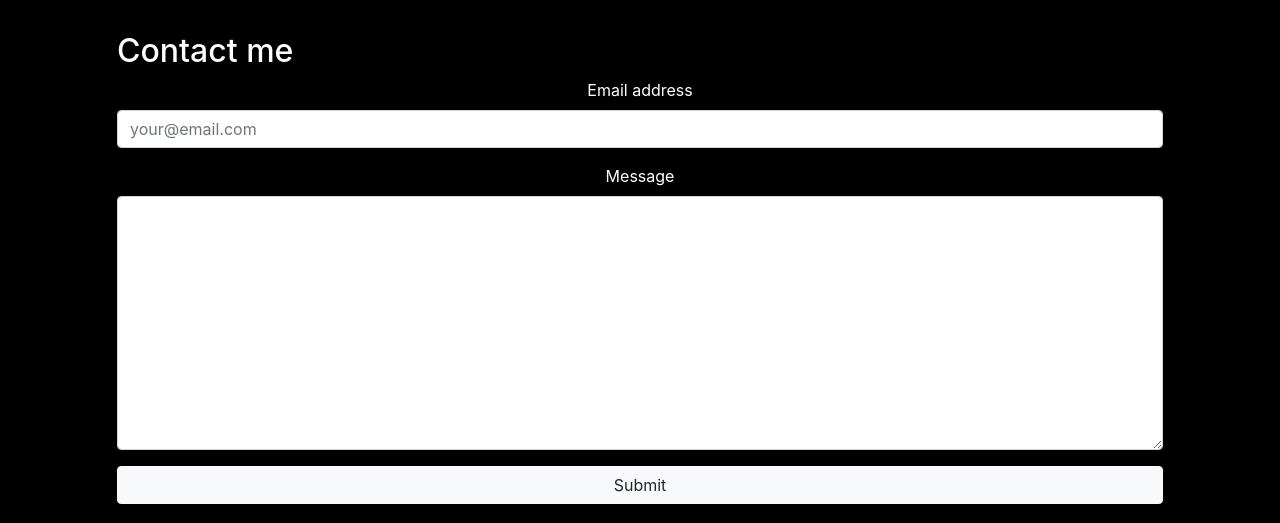
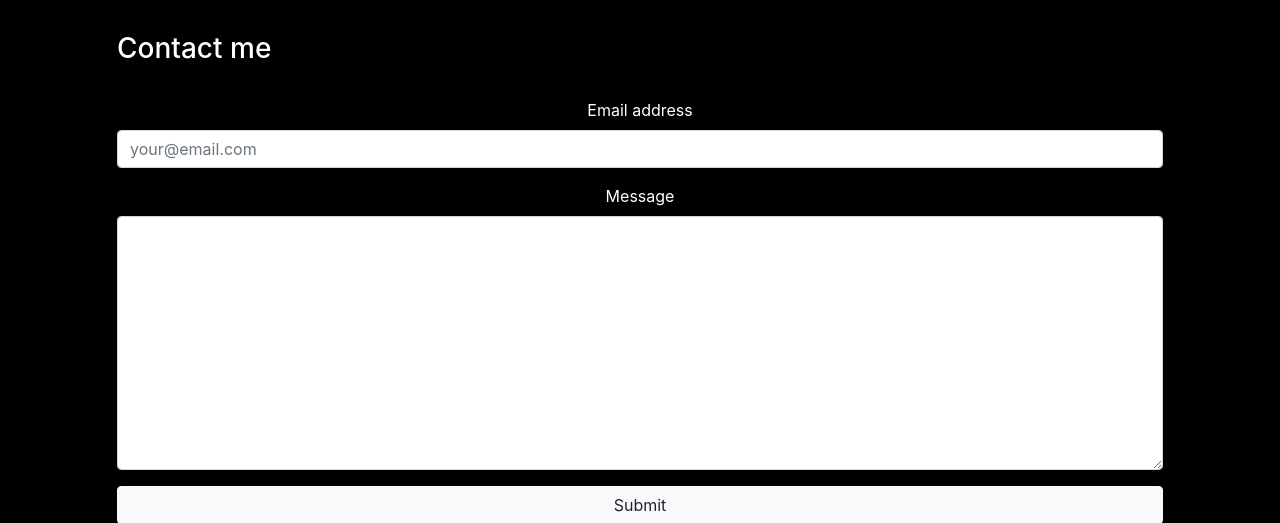
Before and after one commit to marianvinicay/UoB-bridging_coursework, a Django app: page /contact/ in a window 1280 px wide. Shown: the part 95-618 px from the top of the page. Run offline with Django 3.2, Linux system fonts and the light colour scheme; some libraries are stand-ins or nearby versions.

Commit message:
Contact form header change

```diff
--- a/marvin/templates/marvin/contact.html
+++ b/marvin/templates/marvin/contact.html
@@ -2,7 +2,7 @@
 
 {% block main_content %}
     <div class='col-12'>
-    <h2>Contact me</h2>
+    <h3 class="unselectable">Contact me</h3>
     {% include 'marvin/form_template.html' %}
     </div>
 {% endblock %}
```
